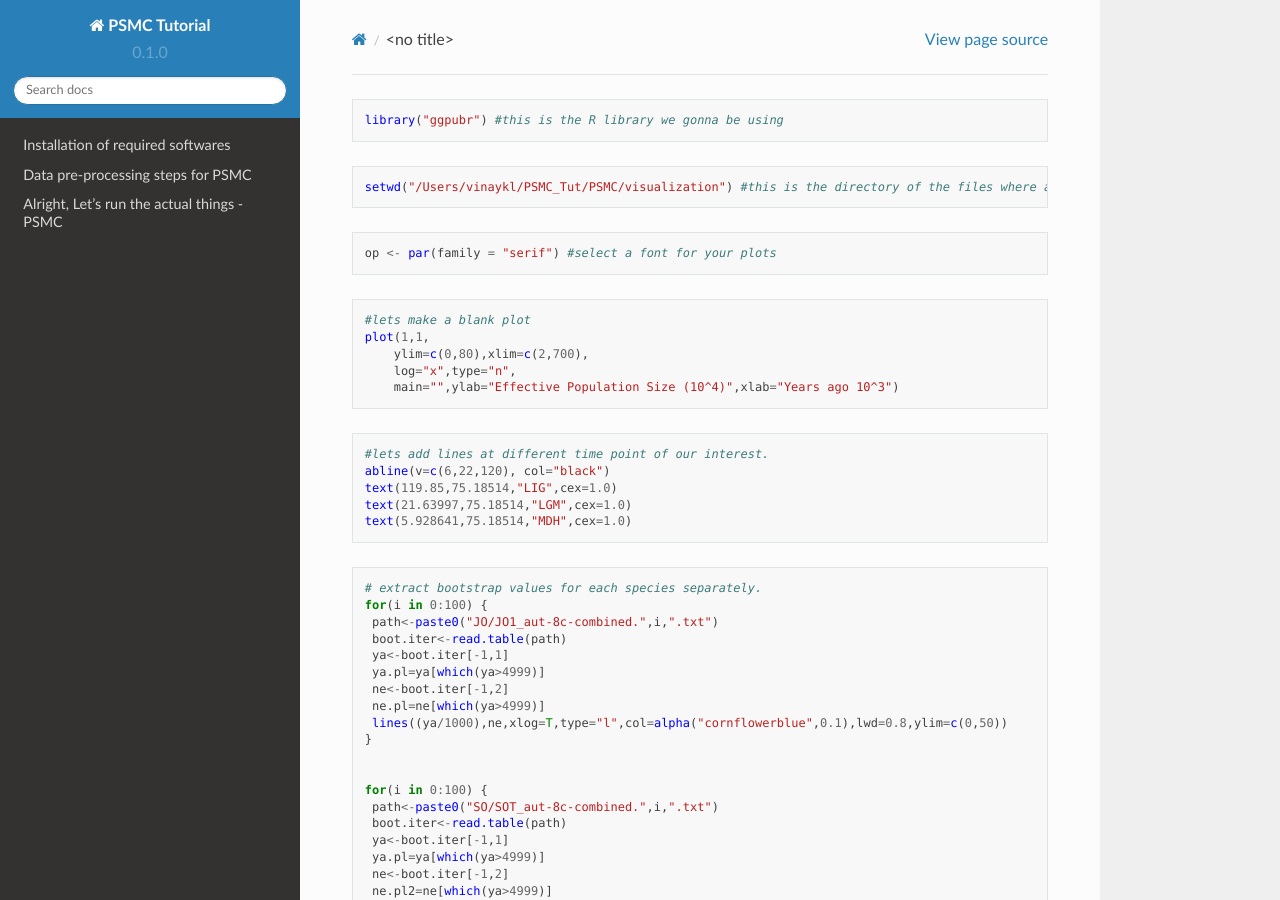
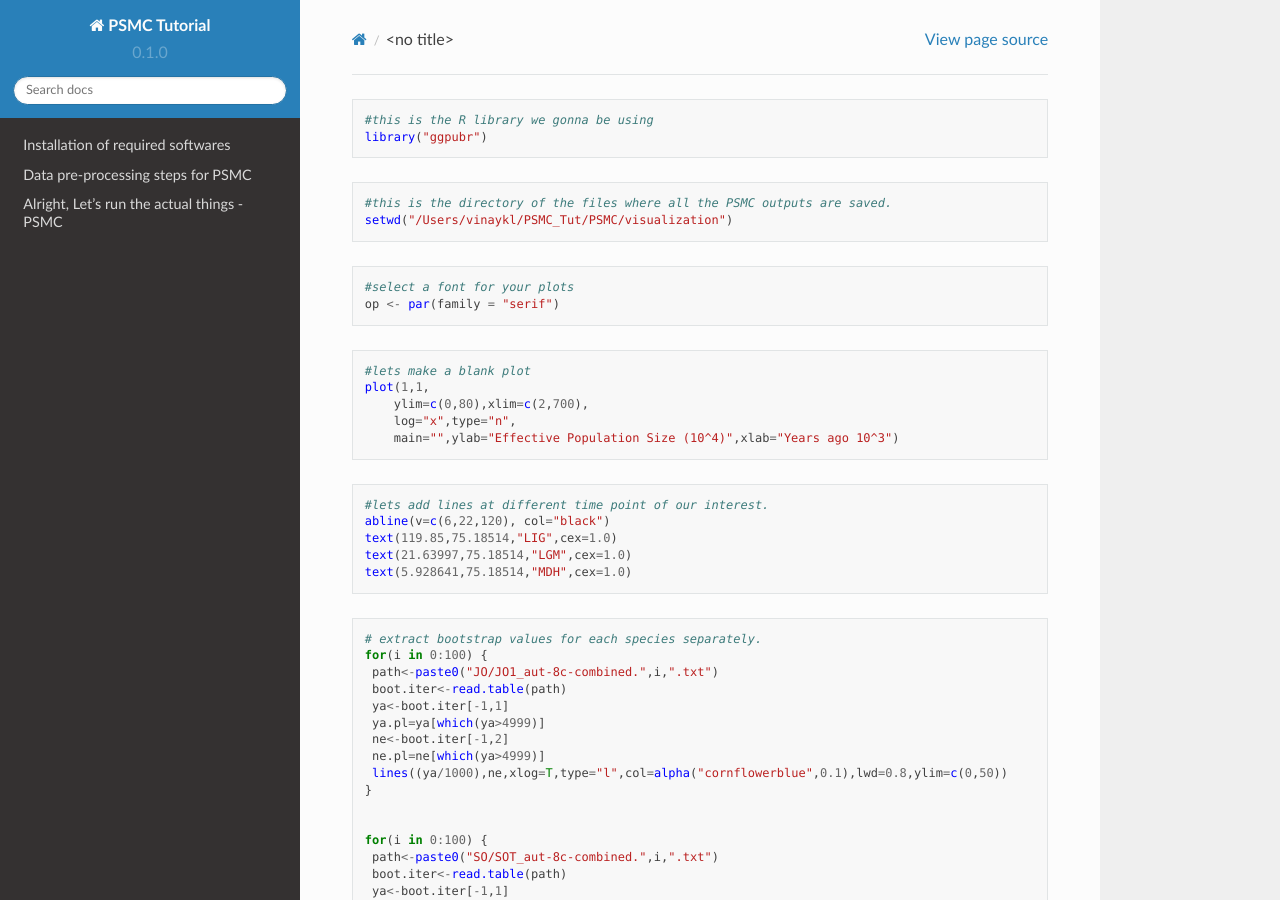
Before and after one commit to stachyris/PSMC_Tutorial-BirdLab, a Sphinx documentation site: the page built from docs/source/03_psmc_visualization.rst, in a window 1280 px wide and 900 px high. Built offline with Sphinx 7.4.7 and the Read the Docs theme 2.0.0, drawn with Linux system fonts in a browser that asks for light colours; pages that are not in the unit, such as notebooks, are missing from menus.

Commit message:
Minor_Changes_03_psmc_visualization.rst

```diff
--- a/docs/source/03_psmc_visualization.rst
+++ b/docs/source/03_psmc_visualization.rst
@@ -1,14 +1,17 @@
 .. code-block:: r
 
- library("ggpubr") #this is the R library we gonna be using
+ #this is the R library we gonna be using
+ library("ggpubr")
 
 .. code-block:: r
 
- setwd("/Users/vinaykl/PSMC_Tut/PSMC/visualization") #this is the directory of the files where all the PSMC outputs are saved.
+ #this is the directory of the files where all the PSMC outputs are saved.
+ setwd("/Users/vinaykl/PSMC_Tut/PSMC/visualization")
 
 .. code-block:: r
 
- op <- par(family = "serif") #select a font for your plots
+ #select a font for your plots
+ op <- par(family = "serif")
 
 .. code-block:: r
 
```
